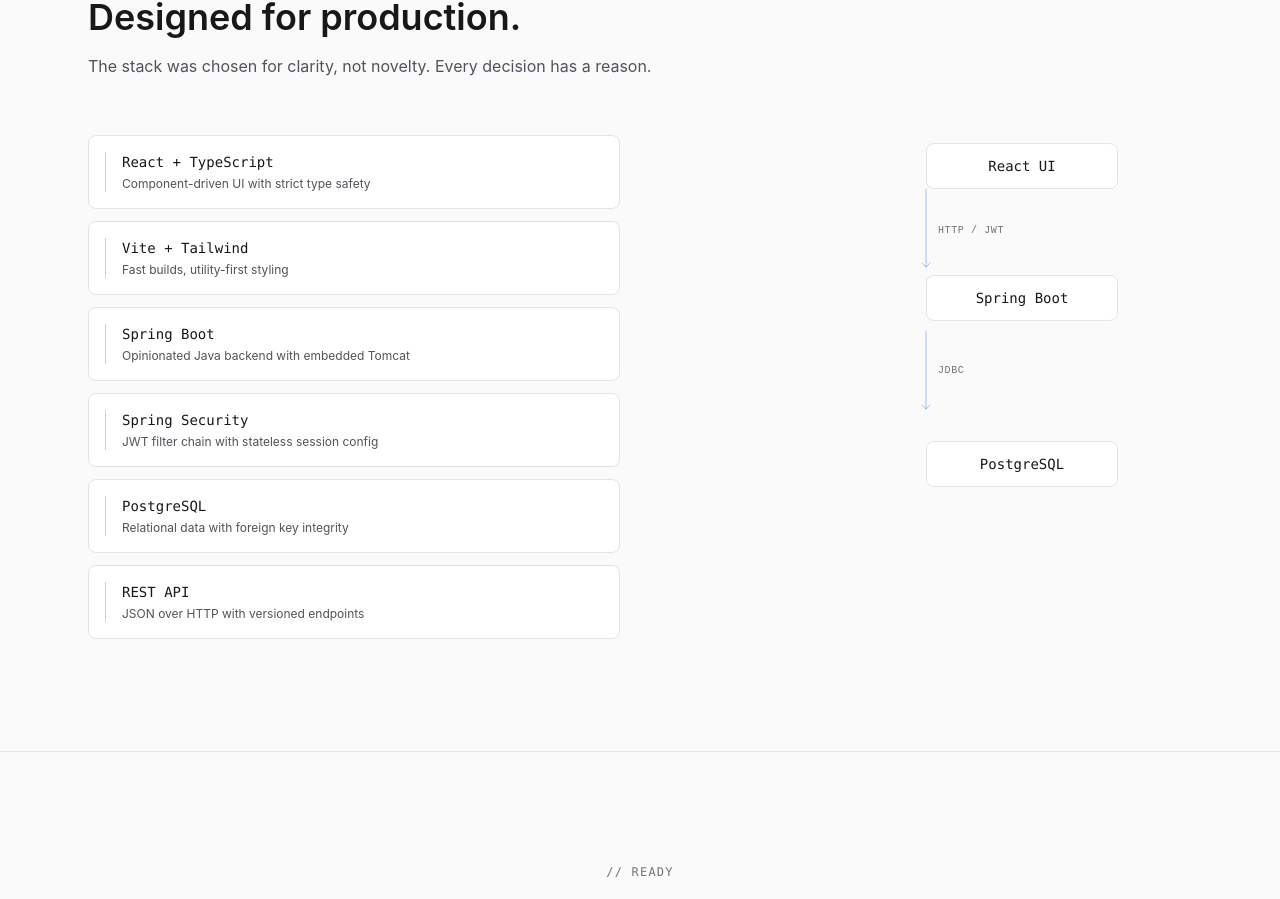
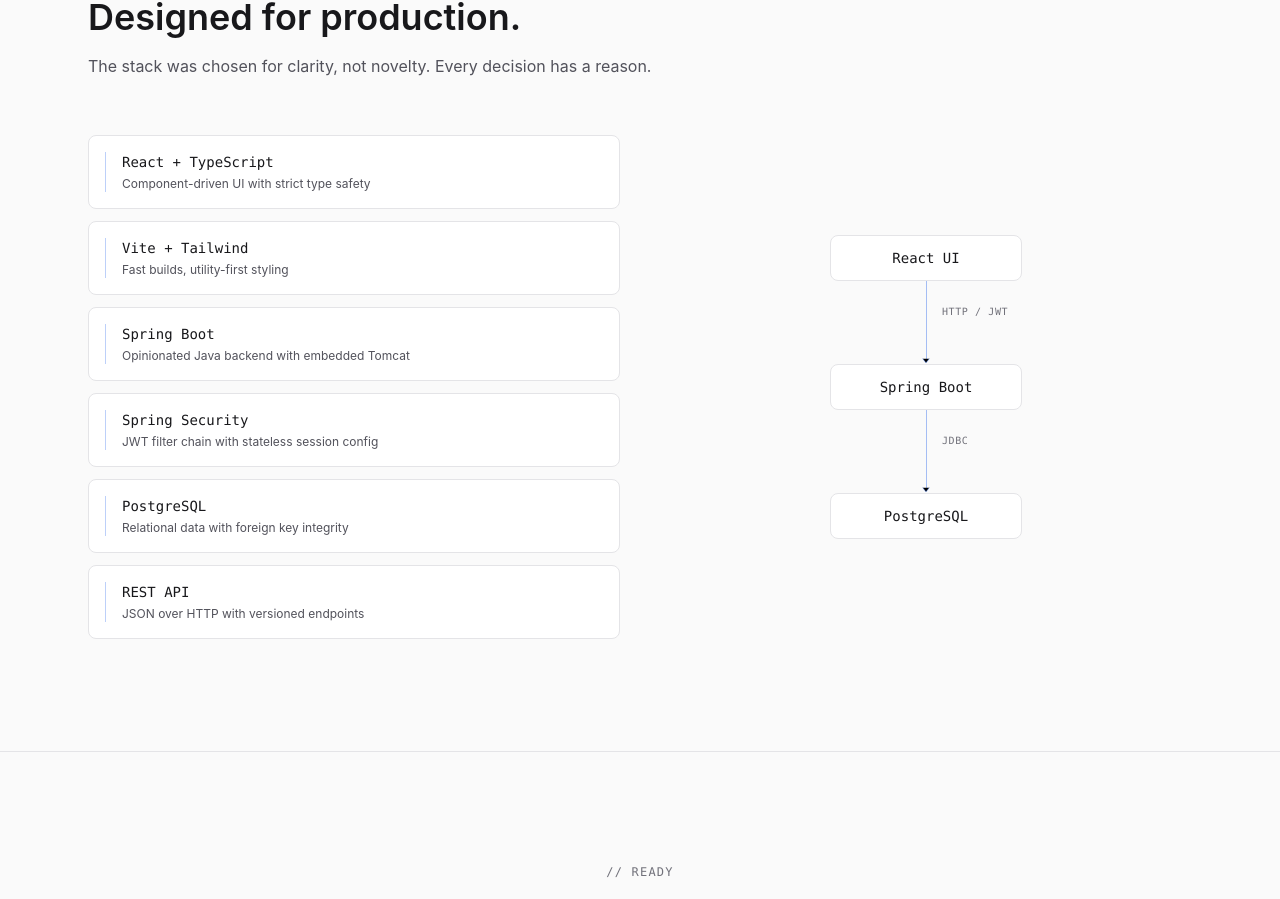
Before and after one commit to Muhammad-W-Abbasi/brightpath-lms, a React (Vite) app in the folder brightpath-frontend/: page / in a window 1280 px wide. Shown: the part 2996-3895 px from the top of the page. Built offline with nearby package versions, Linux system fonts and the light colour scheme; no server answers; the HTML template or start-up script is replaced by a standard one.

Commit message:
UI Updates

```diff
--- a/brightpath-frontend/src/components/landing/ArchitectureSection.tsx
+++ b/brightpath-frontend/src/components/landing/ArchitectureSection.tsx
@@ -22,6 +22,28 @@
   ["PostgreSQL", "Relational data with foreign key integrity"],
   ["REST API", "JSON over HTTP with versioned endpoints"],
 ] as const;
+
+function Arrow({ label, delay }: { label: string; delay: number }) {
+  return (
+    <div className="flex flex-col items-center relative">
+      <motion.div
+        initial={{ opacity: 0, scaleY: 0 }}
+        whileInView={{ opacity: 1, scaleY: 1 }}
+        transition={{ duration: 0.45, delay, ease: "easeOut" }}
+        viewport={{ once: true, margin: "-80px" }}
+        className="flex flex-col items-center origin-top"
+      >
+        <div className="h-[78px] w-px bg-[#2563eb]/40" />
+        <svg width="8" height="6" viewBox="0 0 8 6" className="-mt-px block" aria-hidden="true">
+          <path d="M0.8 0.8L4 4.8L7.2 0.8" stroke="#2563eb" strokeOpacity="0.4" strokeLinecap="round" />
+        </svg>
+      </motion.div>
+      <p className="absolute left-full top-6 pl-3 whitespace-nowrap font-mono text-[10px] tracking-[0.06em] text-[#71717a]">
+        {label}
+      </p>
+    </div>
+  );
+}
 
 export default function ArchitectureSection() {
   return (
@@ -60,83 +82,31 @@
             ))}
           </motion.div>
 
-          <motion.div variants={containerVariants} className="relative mx-auto w-full max-w-md h-[360px]">
+          <motion.div variants={containerVariants} className="flex flex-col items-center justify-center mx-auto w-full max-w-md">
             <motion.div
               variants={itemVariants}
-              transition={{ duration: 0.4, delay: 0 }}
-              className="absolute left-1/2 top-2 -translate-x-1/2 w-48 text-center rounded-lg border border-[#e4e4e7] bg-white px-6 py-3 font-mono text-sm text-[#18181b]"
+              className="w-48 text-center rounded-lg border border-[#e4e4e7] bg-white px-6 py-3 font-mono text-sm text-[#18181b]"
             >
               React UI
             </motion.div>
+
+            <Arrow label="HTTP / JWT" delay={0.48} />
+
             <motion.div
               variants={itemVariants}
-              transition={{ duration: 0.4, delay: 0.15 }}
-              className="absolute left-1/2 top-[140px] -translate-x-1/2 w-48 text-center rounded-lg border border-[#e4e4e7] bg-white px-6 py-3 font-mono text-sm text-[#18181b]"
+              className="w-48 text-center rounded-lg border border-[#e4e4e7] bg-white px-6 py-3 font-mono text-sm text-[#18181b]"
             >
               Spring Boot
             </motion.div>
+
+            <Arrow label="JDBC" delay={0.62} />
+
             <motion.div
               variants={itemVariants}
-              transition={{ duration: 0.4, delay: 0.3 }}
-              className="absolute left-1/2 bottom-2 -translate-x-1/2 w-48 text-center rounded-lg border border-[#e4e4e7] bg-white px-6 py-3 font-mono text-sm text-[#18181b]"
+              className="w-48 text-center rounded-lg border border-[#e4e4e7] bg-white px-6 py-3 font-mono text-sm text-[#18181b]"
             >
               PostgreSQL
             </motion.div>
-
-            <svg className="absolute inset-0 w-full h-full" viewBox="0 0 360 360" fill="none" aria-hidden="true">
-              <motion.path
-                d="M180 54V132"
-                stroke="#2563eb"
-                strokeWidth="1"
-                strokeOpacity="0.4"
-                strokeLinecap="round"
-                initial={{ pathLength: 0 }}
-                whileInView={{ pathLength: 1 }}
-                transition={{ duration: 0.45, delay: 0.48, ease: "easeOut" }}
-                viewport={{ once: true, margin: "-80px" }}
-              />
-              <motion.path
-                d="M180 196V274"
-                stroke="#2563eb"
-                strokeWidth="1"
-                strokeOpacity="0.4"
-                strokeLinecap="round"
-                initial={{ pathLength: 0 }}
-                whileInView={{ pathLength: 1 }}
-                transition={{ duration: 0.45, delay: 0.62, ease: "easeOut" }}
-                viewport={{ once: true, margin: "-80px" }}
-              />
-              <motion.path
-                d="M176 128L180 132L184 128"
-                stroke="#2563eb"
-                strokeWidth="1"
-                strokeOpacity="0.4"
-                strokeLinecap="round"
-                strokeLinejoin="round"
-                initial={{ pathLength: 0 }}
-                whileInView={{ pathLength: 1 }}
-                transition={{ duration: 0.3, delay: 0.56, ease: "easeOut" }}
-                viewport={{ once: true, margin: "-80px" }}
-              />
-              <motion.path
-                d="M176 270L180 274L184 270"
-                stroke="#2563eb"
-                strokeWidth="1"
-                strokeOpacity="0.4"
-                strokeLinecap="round"
-                strokeLinejoin="round"
-                initial={{ pathLength: 0 }}
-                whileInView={{ pathLength: 1 }}
-                transition={{ duration: 0.3, delay: 0.7, ease: "easeOut" }}
-                viewport={{ once: true, margin: "-80px" }}
-              />
-              <text x="192" y="98" fill="#71717a" fontSize="10" fontFamily="monospace" letterSpacing="0.06em">
-                HTTP / JWT
-              </text>
-              <text x="192" y="238" fill="#71717a" fontSize="10" fontFamily="monospace" letterSpacing="0.06em">
-                JDBC
-              </text>
-            </svg>
           </motion.div>
         </div>
       </motion.div>
--- a/brightpath-frontend/src/components/landing/ProductPreview.tsx
+++ b/brightpath-frontend/src/components/landing/ProductPreview.tsx
@@ -28,7 +28,7 @@
           </div>
         </div>
 
-        <div className="grid md:grid-cols-[190px_1fr] h-[calc(100%-2.5rem)]">
+        <div className="grid grid-cols-[190px_1fr] h-[calc(100%-2.5rem)]">
           <aside className="border-r border-[#e4e4e7] bg-[#f8f9fb] p-4">
             <p className="font-mono text-[11px] uppercase tracking-widest text-[#71717a] mb-3">Navigation</p>
             <ul className="space-y-2 text-sm text-[#52525b]">
@@ -41,8 +41,8 @@
             </ul>
           </aside>
 
-          <div className="p-5 md:p-6 overflow-hidden">
-            <div className="grid grid-cols-1 sm:grid-cols-2 lg:grid-cols-4 gap-3">
+          <div className="p-6 overflow-hidden">
+            <div className="grid grid-cols-4 gap-3">
               {[
                 ["12", "Courses"],
                 ["284", "Enrollments"],
--- a/brightpath-frontend/src/components/ui/container-scroll-animation.tsx
+++ b/brightpath-frontend/src/components/ui/container-scroll-animation.tsx
@@ -13,25 +13,9 @@
   const { scrollYProgress } = useScroll({
     target: containerRef,
   });
-  const [isMobile, setIsMobile] = React.useState(false);
-
-  React.useEffect(() => {
-    const checkMobile = () => {
-      setIsMobile(window.innerWidth <= 768);
-    };
-    checkMobile();
-    window.addEventListener("resize", checkMobile);
-    return () => {
-      window.removeEventListener("resize", checkMobile);
-    };
-  }, []);
-
-  const scaleDimensions = () => {
-    return isMobile ? [0.9, 0.7] : [1, 1.05];
-  };
 
   const rotate = useTransform(scrollYProgress, [0, 0.4], [0, 20]);
-  const scale = useTransform(scrollYProgress, [0, 0.4], scaleDimensions());
+  const scale = useTransform(scrollYProgress, [0, 0.4], [1, 1.05]);
   const translate = useTransform(scrollYProgress, [0, 0.4], [-40, 0]);
 
   return (
```
